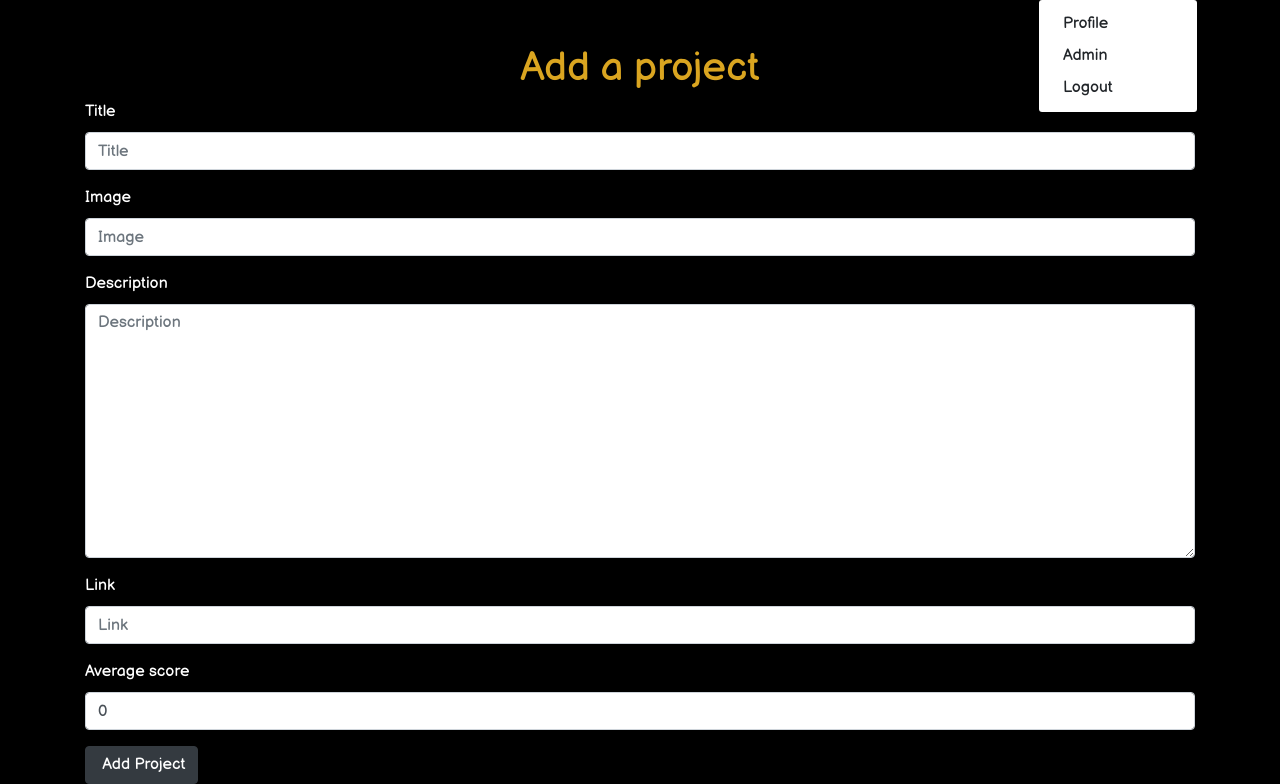
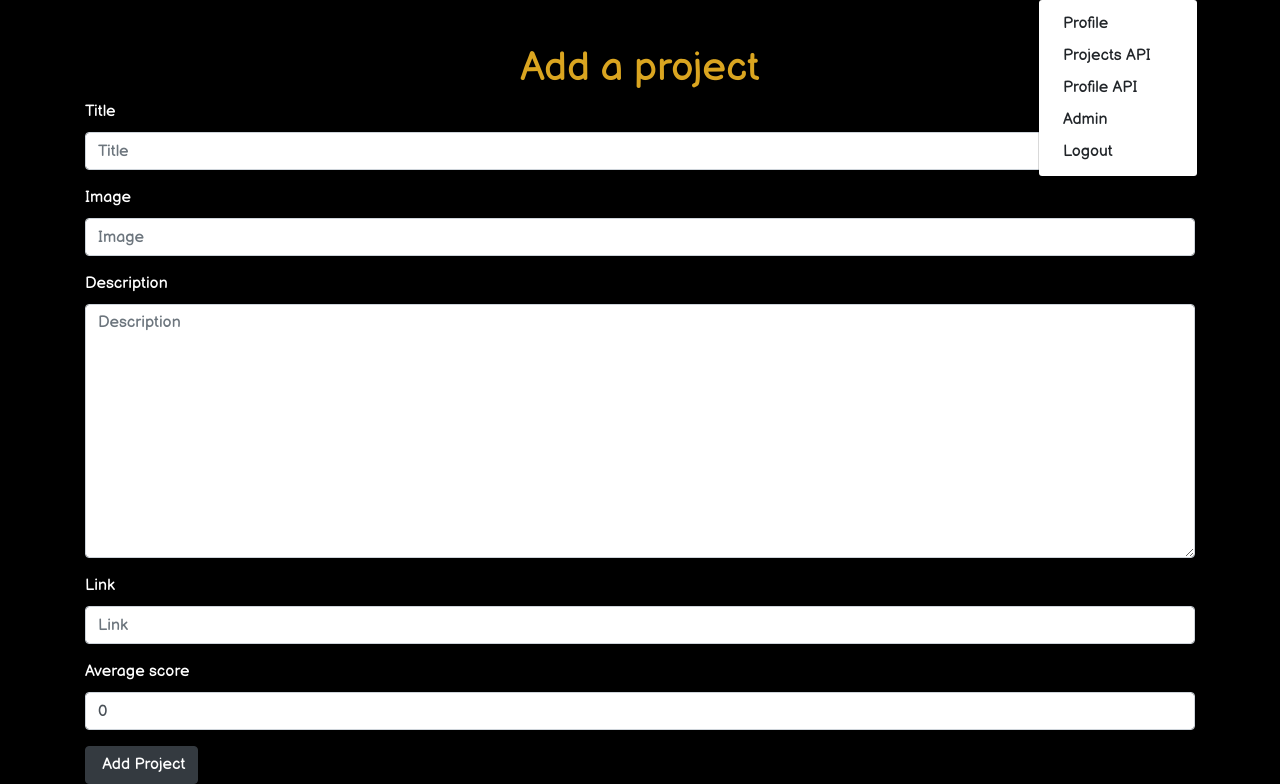
Before and after one commit to kangangi/ProjectsIP, a Django app: page /post/project in a window 1280 px wide, after a click that opens the changed part. Shown: the part 66-850 px from the top of the page. Run offline with Django 3.2, Linux system fonts and the light colour scheme; the visitor is signed in with stand-in values (Sample User, id 1); some libraries are stand-ins or nearby versions; some web fonts are replaced.

Commit message:
add APIs to APP

```diff
--- a/projects/templates/navbar.html
+++ b/projects/templates/navbar.html
@@ -40,6 +40,8 @@
           </a>
           <div class="dropdown-menu" aria-labelledby="navbarDropdown">
             <a class="dropdown-item" href="{% url 'profile' %}"> Profile</a>
+            <a class="dropdown-item" href="/api/projects/"> Projects API</a>
+            <a class="dropdown-item" href="/api/profiles/"> Profile API</a>
             <a class="dropdown-item" href="/admin"> Admin</a>
             <a class="dropdown-item" href="/accounts/logout/">Logout</a>
 
```
